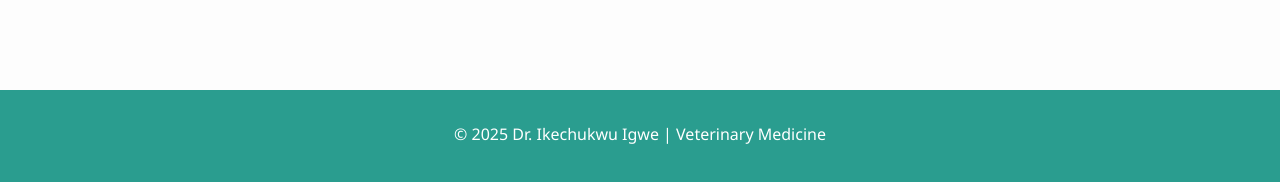
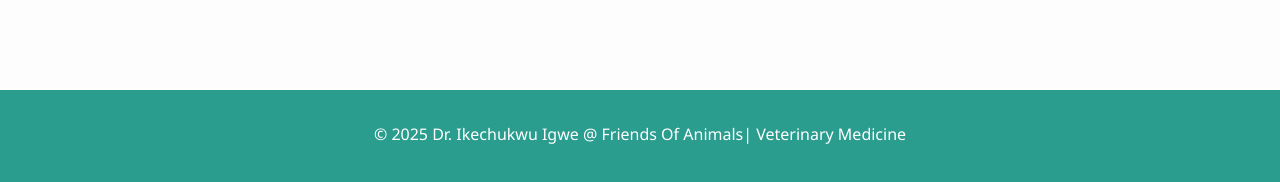
Before and after one commit to Zephyr-wq/Vet, a plain HTML site: page gallery.html in a window 1280 px wide. Shown: the part 2807-2989 px from the top of the page. Drawn offline with nearby package versions, Linux system fonts and the light colour scheme.

Commit message:
Update gallery.html

```diff
--- a/gallery.html
+++ b/gallery.html
@@ -3,7 +3,7 @@
 <head>
   <meta charset="utf-8">
   <meta name="viewport" content="width=device-width, initial-scale=1">
-  <title>Gallery — Dr. Ikechukwu Igwe</title>
+  <title>Gallery — Friends Of Animals</title>
   <link href="https://cdn.jsdelivr.net/npm/bootstrap@5.3.2/dist/css/bootstrap.min.css" rel="stylesheet">
   <link rel="icon" href="https://res.cloudinary.com/det5cjrev/image/upload/v1758194826/d352983b-dea0-4725-8b1a-b14b49a59c70_y4ny2f.png">
   <style>
@@ -191,7 +191,7 @@
 
   <!-- Footer -->
   <footer>
-    <p>&copy; 2025 Dr. Ikechukwu Igwe | Veterinary Medicine</p>
+    <p>&copy; 2025 Dr. Ikechukwu Igwe @ Friends Of Animals| Veterinary Medicine</p>
   </footer>
 
   <!-- Dark Mode Toggle -->
```
